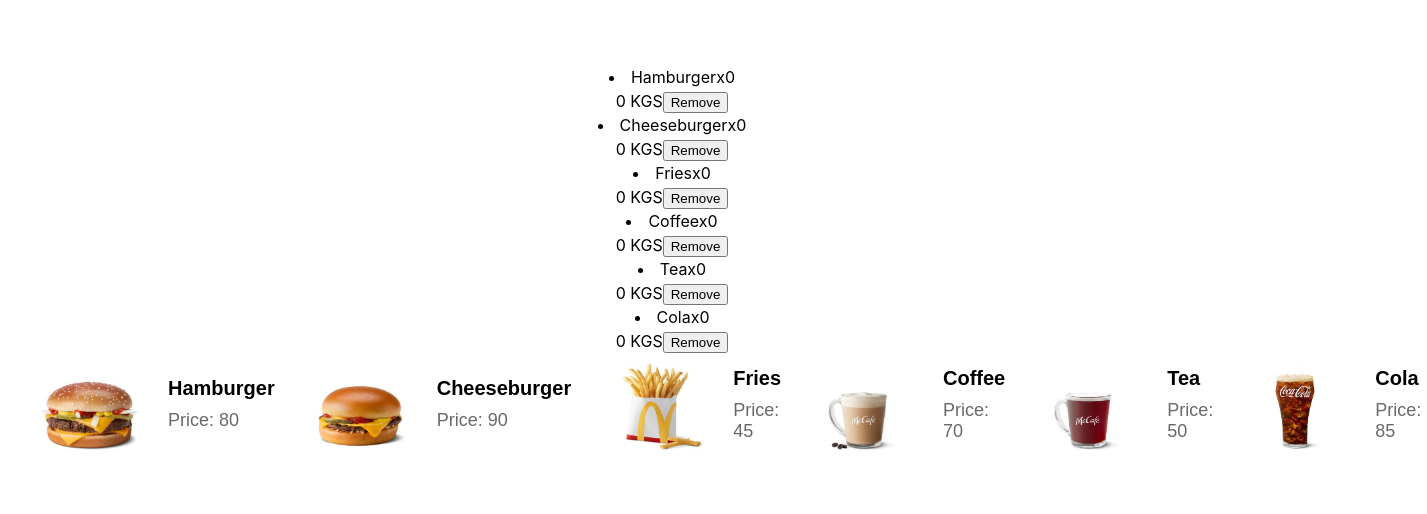
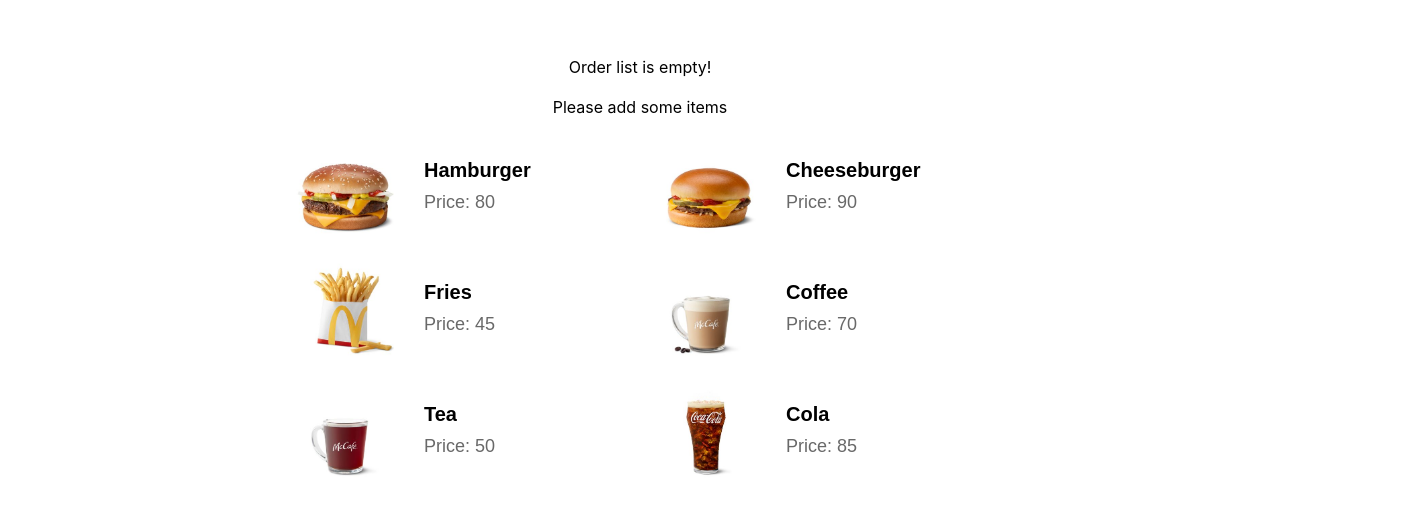
Before and after one commit to dmatkulov/fast-food, a React (Vite) app: page / in a window 1280 px wide. Shown: the part 140-654 px from the top of the page, 1427 px wide, since content can reach past the window. Built offline with nearby package versions, Linux system fonts and the light colour scheme.

Commit message:
import OrderItem into OrderList, add styles

```diff
--- a/src/components/MenuList/MenuList.css
+++ b/src/components/MenuList/MenuList.css
@@ -2,5 +2,4 @@
   display: grid;
   grid-template-columns: repeat(2, 1fr);
   gap: 20px;
-  grid-auto-flow: column;
 }
--- /dev/null
+++ b/src/components/OrderItem/OrderItem.css
@@ -0,0 +1,16 @@
+.order-item {
+    padding: 10px 0;
+    border-bottom: 1px solid #eeeeee;
+    display: grid;
+    grid-template-columns: 2fr 1fr 1fr 1fr;
+    align-items: center;
+    text-align: left;
+}
+
+.order-item > p {
+    margin: 0;
+}
+
+.remove-btn {
+    margin-left: 20px;
+}
--- a/src/components/OrderItem/OrderItem.tsx
+++ b/src/components/OrderItem/OrderItem.tsx
@@ -1,29 +1,35 @@
 import React from 'react';
 import {Menu, Item} from '../../types';
+import './OrderItem.css';
 
 interface Props {
   items: Item[];
   menu: Menu;
-  onRemove: (index: number) => void;
+  onOrderClick: React.MouseEventHandler;
 }
 
-const OrderItem: React.FC<Props> = ({items, menu, onRemove}) => {
+const OrderItem: React.FC<Props> = ({items, menu, onOrderClick}) => {
   return (
     <>
-        <li
+        <div
           className="order-item">
-          <span>{menu.name}</span>
-          <span>x{menu.count}</span>
-          <div>
+          <p>{menu.name}</p>
+          <p>×{menu.count}</p>
+
           {items.reduce((acc , item) => {
             if (item.name === menu.name) {
               return acc + item.price * menu.count;
             }
             return acc;
           }, 0)} KGS
-            <button onClick={() => onRemove}>Remove</button>
+
+          <button
+              className="remove-btn"
+              onClick={onOrderClick}
+          >
+            Remove
+          </button>
         </div>
-        </li>
     </>
   );
 };
--- /dev/null
+++ b/src/components/OrderList/OrderList.tsx
@@ -0,0 +1,37 @@
+import React from 'react';
+import OrderItem from '../OrderItem/OrderItem';
+import {Menu, Item} from "../../types";
+
+interface Props {
+    items: Item[];
+    orders: Menu[];
+    onRemove: (index: number) => void;
+}
+
+const OrderList: React.FC<Props> = ({items, orders, onRemove}) => {
+    const activeOrders = orders.filter(order => order.count > 0);
+
+    return (
+        <>
+            {activeOrders.length > 0 ? (
+                <div>
+                    {activeOrders.map((order, index) => (
+                        <OrderItem
+                            key={index}
+                            menu={order}
+                            items={items}
+                            onOrderClick={() => onRemove(index)}
+                        />
+                    ))}
+                </div>
+            ) : (
+                <div>
+                    <p>Order list is empty!</p>
+                    <p>Please add some items</p>
+                </div>
+            )}
+        </>
+    );
+};
+
+export default OrderList;
--- a/src/container/App.tsx
+++ b/src/container/App.tsx
@@ -1,5 +1,7 @@
+import {useState} from 'react';
+import OrderList from "../components/OrderList/OrderList";
+import MenuList from '../components/MenuList/MenuList';
 import {Menu, Item} from '../types';
-import MenuList from '../components/MenuList/MenuList';
 import './App.css';
 
 import hamburgerImg from '../assets/haburger.jpeg';
@@ -8,8 +10,6 @@ import friesImg from '../assets/fries.jpeg';
 import colaImg from '../assets/cola.jpeg';
 import teaImg from '../assets/tea.jpeg';
 import coffeeImg from '../assets/coffee.jpeg';
-import {useState} from 'react';
-import OrderItem from '../components/OrderItem/OrderItem';
 
 
 const MENU_LIST: Item[] = [
@@ -48,10 +48,7 @@ function App() {
   return (
     <div>
       <div className="col">
-        {orders.map((order, index) => (
-
-        <OrderItem items={MENU_LIST} menu={order} key={index} onRemove={() => onRemoFromOrderList(index)} />
-        ))}
+       <OrderList orders={orders} items={MENU_LIST} onRemove={(index) => onRemoFromOrderList(index)}/>
       </div>
       <div className="col">
         <MenuList menu={MENU_LIST} onAdd={(index) => addToOrderList(index)}/>
```
Lines whose indentation alone changed are shown as unchanged.
